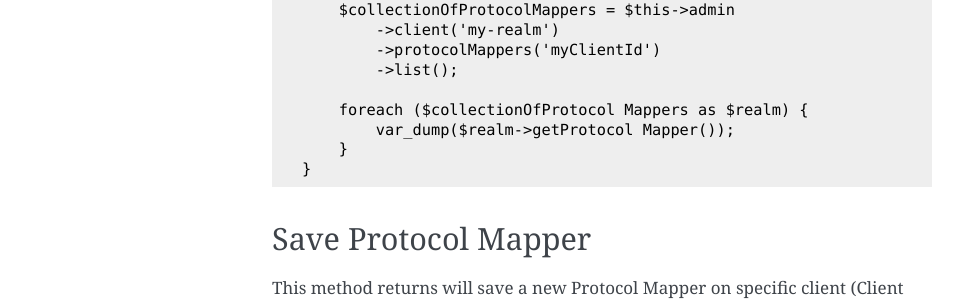
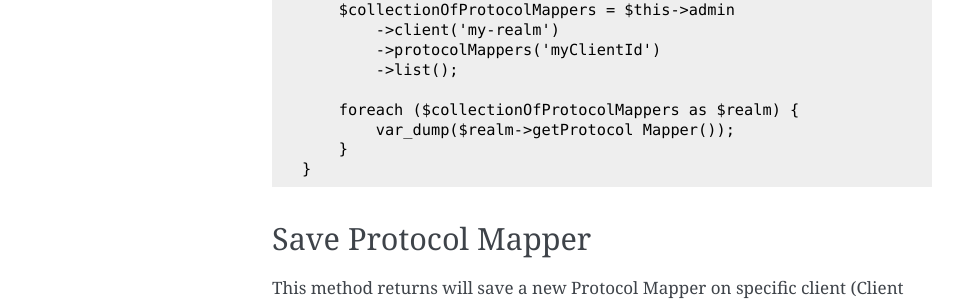
Before and after one commit to diegosm/keycloak-admin-documentation, a Sphinx documentation site: the page built from source/protocol_mappers.rst, in a window 1280 px wide and 900 px high, scrolled down 486 px. Shown: the part 159-460 px from the top of the window, without its empty margins (148-1111 px from the left). Built offline with Sphinx 7.4.7, drawn with Linux system fonts in a browser that asks for light colours.

Commit message:
Fix on protocol mappers

```diff
--- a/source/protocol_mappers.rst
+++ b/source/protocol_mappers.rst
@@ -45,7 +45,7 @@ Usage
             ->protocolMappers('myClientId')
             ->list();
 
-        foreach ($collectionOfProtocol Mappers as $realm) {
+        foreach ($collectionOfProtocolMappers as $realm) {
             var_dump($realm->getProtocol Mapper());
         }
     }
```
